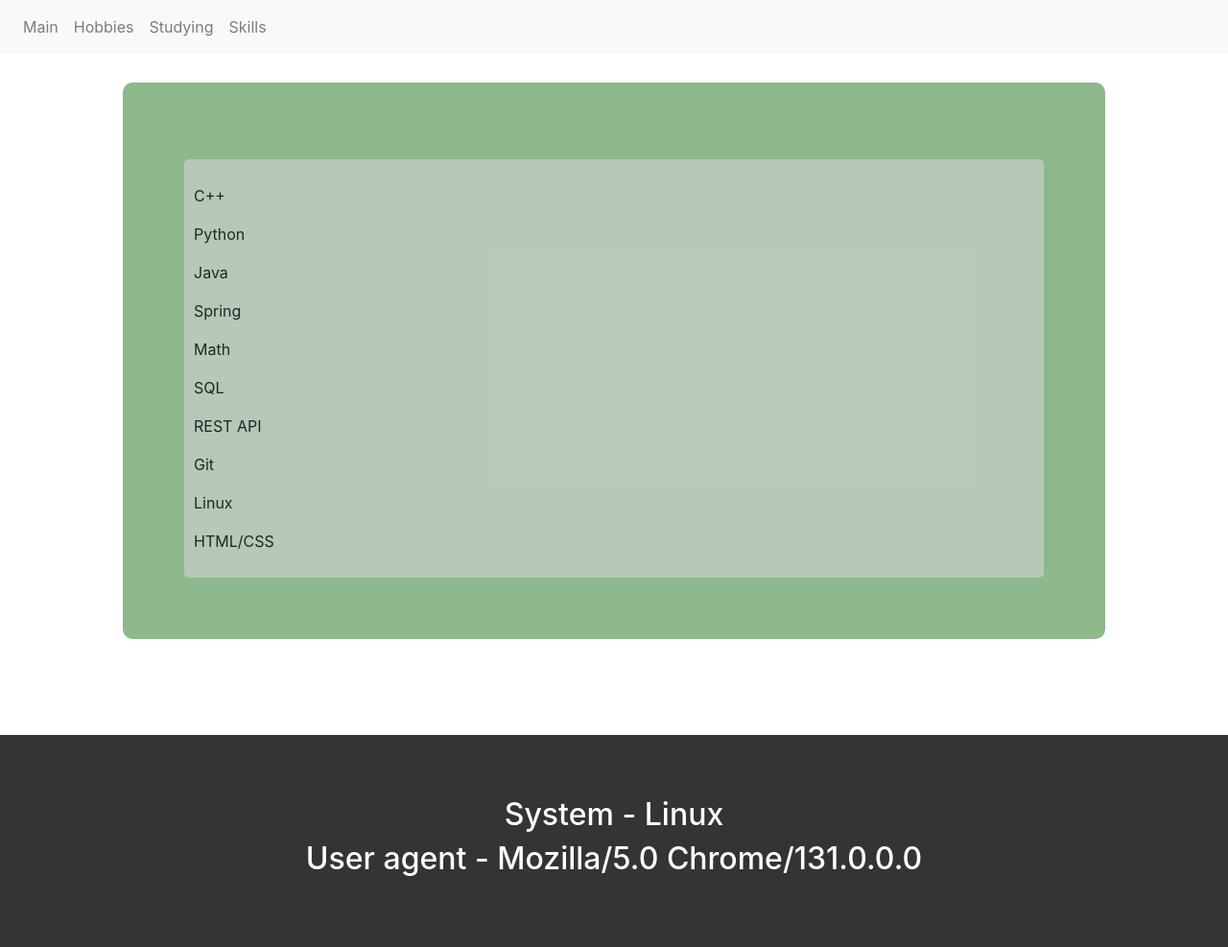
After one commit to Zarathustra4/PythonWEB, a Flask app: page /skills in a window 1280 px wide. The commit adds this page. Shown: the whole page at 96% size. Run offline with Flask 3, Linux system fonts and the light colour scheme; some libraries are stand-ins or nearby versions.

Commit message:
Skills page is created

```diff
--- a/Lab3/app.py
+++ b/Lab3/app.py
@@ -3,6 +3,7 @@ import platform
 
 app = Flask(__name__)
 
+SKILLS = ["C++", "Python", "Java", "Spring", "Math", "SQL", "REST API", "Git", "Linux", "HTML/CSS"]
 
 @app.route("/")
 def main_page():
@@ -23,3 +24,21 @@ def study_page():
     return render_template("studying.html",
                            os_name=platform.system(),
                            user_agent=request.user_agent)
+
+
+@app.route("/skills")
+@app.route("/skills/<int:id>")
+def skills_page(id=None):
+    if id:
+        try:
+            skills = SKILLS[id:id + 1]
+        except IndexError:
+            skills = ["Wrong index!!!"]
+    else:
+        skills = SKILLS
+
+    return render_template("skills.html",
+                           os_name=platform.system(),
+                           user_agent=request.user_agent,
+                           len=len(skills),
+                           skills=skills)
--- a/Lab3/templates/base.html
+++ b/Lab3/templates/base.html
@@ -28,6 +28,7 @@
                     <a class="nav-item nav-link" href="{{ url_for('main_page') }}">Main</a>
                     <a class="nav-item nav-link" href="{{url_for('hobbies_page')}}">Hobbies</a>
                     <a class="nav-item nav-link" href="{{url_for('study_page')}}">Studying</a>
+                    <a class="nav-item nav-link" href="{{url_for('skills_page')}}">Skills</a>
                 </div>
             </div>
         </nav>
--- /dev/null
+++ b/Lab3/templates/skills.html
@@ -0,0 +1,11 @@
+{% extends "base.html" %}
+
+{% block image %}
+{% endblock %}
+
+{% block text %}
+    {%for i in range(0, len)%}
+
+    <p>{{skills[i]}}</p>
+    {%endfor%}
+{% endblock %}
```
